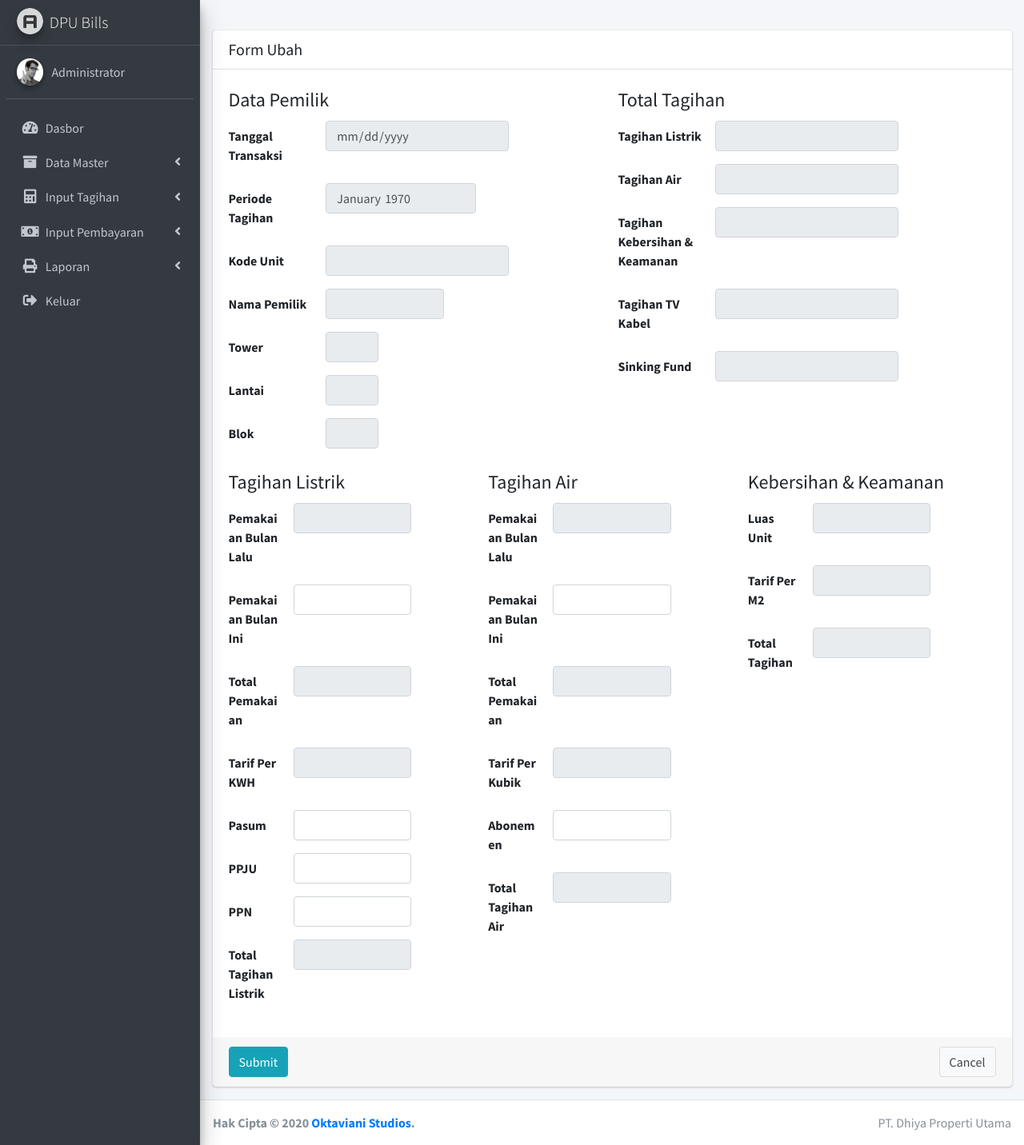
After one commit to aidityasadhakim/sales, a CodeIgniter app: the page made by application/views/transactions/residence_update.php in a window 1280 px wide. The commit adds this page. Shown: the whole page at 80% size. Run offline with CodeIgniter, Linux system fonts and the light colour scheme; data that the repository does not hold is empty; some libraries are stand-ins or nearby versions.

```diff
--- a/application/views/mansions/update.php
+++ b/application/views/mansions/update.php
@@ -16,12 +16,12 @@
           <div class="col-lg-12">
             <div class="card">
               <div class="card-header">
-                <h5 class="m-0">Form Ubah Apartemen</h5>
+                <h5 class="m-0">Form Ubah Mansion</h5>
               </div>
               <form class="form-horizontal" method="post">
                 <div class="card-body">
                   <div class="form-group row">
-                    <label for="code" class="col-sm-2 col-form-label">Kode Apartemen</label>
+                    <label for="code" class="col-sm-2 col-form-label">Kode Mansion</label>
                     <div class="col-sm-3">
                       <input type="text" name="code" class="form-control" id="code" value="<?php echo $row['code'] ?>" required>
                     </div>
--- /dev/null
+++ b/application/views/transactions/residence_update.php
@@ -0,0 +1,231 @@
+<?php $this->load->view('layouts/header'); ?>
+  <div class="content-wrapper">
+    <div class="content-header">
+      <div class="container-fluid">
+        <div class="row mb-2">
+          <div class="col-sm-6">
+            <h1 class="m-0 text-dark"><?php echo $title; ?></h1>
+          </div>
+        </div>
+      </div>
+    </div>
+
+    <div class="content">
+      <div class="container-fluid">
+        <div class="row">
+          <div class="col-lg-12">
+            <div class="card">
+              <div class="card-header">
+                <h5 class="m-0">Form Ubah <?php echo getLabelUnitType($type) ?></h5>
+              </div>
+              <form class="form-horizontal" method="post" id="form-transaction">
+                <div class="card-body">
+                  <div class="row">
+                    <div class="col">
+                      <legend>Data Pemilik</legend>
+                      <div class="form-group row">
+                        <label for="transaction_date" class="col-sm-3 col-form-label">Tanggal Transaksi</label>
+                        <div class="col-sm-6">
+                          <input type="date" name="transaction_date" class="form-control" id="transaction_date" value="<?php echo $row['transaction_date'] ?>" required readonly>
+                        </div>
+                      </div>
+                      <div class="form-group row">
+                        <label for="period" class="col-sm-3 col-form-label">Periode Tagihan</label>
+                        <div class="col-sm-5">
+                          <input type="month" name="period" class="form-control" id="period" value="<?php echo date('Y-m', strtotime($row['period'])) ?>" required readonly>
+                        </div>
+                      </div>
+                      <div class="form-group row">
+                        <label for="unit_id" class="col-sm-3 col-form-label">Kode Unit</label>
+                        <div class="col-sm-6">
+                          <input type="text" name="unit_id" class="form-control" id="owner_name" value="<?php echo $unit['code'] ?>" readonly required>
+                        </div>
+                      </div>
+                      <div class="form-group row">
+                        <label for="owner_name" class="col-sm-3 col-form-label">Nama Pemilik</label>
+                        <div class="col-sm-4">
+                          <input type="text" name="owner_name" class="form-control" id="owner_name" value="<?php echo $unit['owner'] ?>" readonly>
+                        </div>
+                      </div>
+                      <div class="form-group row">
+                        <label for="tower" class="col-sm-3 col-form-label">Tower</label>
+                        <div class="col-sm-2">
+                          <input type="text" name="tower" class="form-control" id="tower" value="<?php echo $unit['tower'] ?>" readonly>
+                        </div>
+                      </div>
+                      <div class="form-group row">
+                        <label for="floor" class="col-sm-3 col-form-label">Lantai</label>
+                        <div class="col-sm-2">
+                          <input type="text" name="floor" class="form-control" id="floor" value="<?php echo $unit['floor'] ?>" readonly>
+                        </div>
+                      </div>
+                      <div class="form-group row">
+                        <label for="blok" class="col-sm-3 col-form-label">Blok</label>
+                        <div class="col-sm-2">
+                          <input type="text" name="blok" class="form-control" id="blok" value="<?php echo $unit['blok'] ?>" readonly>
+                        </div>
+                      </div>
+                    </div>
+                    <div class="col">
+                      <legend>Total Tagihan</legend>
+                      <div class="form-group row">
+                        <label for="el_total_price" class="col-sm-3 col-form-label">Tagihan Listrik</label>
+                        <div class="col-sm-6">
+                          <input type="text" name="el_total_price" class="form-control el_total_price" id="el_total_price" value="<?php echo $row['el_total_price'] ?>" readonly>
+                        </div>
+                      </div>
+                      <div class="form-group row">
+                        <label for="water_total_price" class="col-sm-3 col-form-label">Tagihan Air</label>
+                        <div class="col-sm-6">
+                          <input type="text" name="water_total_price" class="form-control water_total_price" id="water_total_price" value="<?php echo $row['water_total_price'] ?>" readonly>
+                        </div>
+                      </div>
+                      <div class="form-group row">
+                        <label for="cs_total_price" class="col-sm-3 col-form-label">Tagihan Kebersihan &amp; Keamanan</label>
+                        <div class="col-sm-6">
+                          <input type="text" name="cs_total_price" class="form-control cs_total_price" id="cs_total_price" value="<?php echo $row['cs_total_price'] ?>" readonly>
+                        </div>
+                      </div>
+                      <div class="form-group row">
+                        <label for="cabletv_total_price" class="col-sm-3 col-form-label">Tagihan TV Kabel</label>
+                        <div class="col-sm-6">
+                          <input type="text" name="cabletv_total_price" class="form-control cabletv_total_price" id="cabletv_total_price" value="<?php echo $row['cabletv_total_price'] ?>" readonly>
+                        </div>
+                      </div>
+                      <div class="form-group row">
+                        <label for="sf_total_price" class="col-sm-3 col-form-label">Sinking Fund</label>
+                        <div class="col-sm-6">
+                          <input type="text" name="sf_total_price" class="form-control sf_total_price" id="sf_total_price" value="<?php echo $row['sf_total_price'] ?>" readonly>
+                        </div>
+                      </div>
+                    </div>
+                  </div>
+                  <legend></legend>
+                  <div class="row">
+                    <div class="col">
+                      <legend>Tagihan Listrik</legend>
+                      <div class="form-group row">
+                        <label for="el_last_used" class="col-sm-3 col-form-label">Pemakaian Bulan Lalu</label>
+                        <div class="col-sm-6">
+                          <input type="text" name="el_last_used" class="form-control" id="el_last_used" value="<?php echo $row['el_last_used'] ?>" readonly>
+                        </div>
+                      </div>
+                      <div class="form-group row">
+                        <label for="el_used" class="col-sm-3 col-form-label">Pemakaian Bulan Ini</label>
+                        <div class="col-sm-6">
+                          <input type="text" name="el_used" class="form-control" id="el_used" value="<?php echo $row['el_used'] ?>" onblur="validateElPrice()" required>
+                        </div>
+                      </div>
+                      <div class="form-group row">
+                        <label for="el_total_used" class="col-sm-3 col-form-label">Total Pemakaian</label>
+                        <div class="col-sm-6">
+                          <input type="text" name="el_total_used" class="form-control" id="el_total_used" value="<?php echo $row['el_total_used'] ?>" readonly>
+                        </div>
+                      </div>
+                      <div class="form-group row">
+                        <label for="el_rate" class="col-sm-3 col-form-label">Tarif Per KWH</label>
+                        <div class="col-sm-6">
+                          <input type="text" name="el_rate" class="form-control" id="el_rate" value="<?php echo $row['el_rate'] ?>" readonly>
+                        </div>
+                      </div>
+                      <div class="form-group row">
+                        <label for="pasum" class="col-sm-3 col-form-label">Pasum</label>
+                        <div class="col-sm-6">
+                          <input type="text" name="pasum" class="form-control" id="pasum" value="<?php echo $row['pasum'] ?>" onblur="validateElPrice()" required>
+                        </div>
+                      </div>
+                      <div class="form-group row">
+                        <label for="ppju" class="col-sm-3 col-form-label">PPJU</label>
+                        <div class="col-sm-6">
+                          <input type="text" name="ppju" class="form-control" id="ppju" value="<?php echo $row['ppju'] ?>" onblur="validateElPrice()" required>
+                        </div>
+                      </div>
+                      <div class="form-group row">
+                        <label for="ppn" class="col-sm-3 col-form-label">PPN</label>
+                        <div class="col-sm-6">
+                          <input type="text" name="ppn" class="form-control" id="ppn" value="<?php echo $row['ppn'] ?>" onblur="validateElPrice()" required>
+                        </div>
+                      </div>
+                      <div class="form-group row">
+                        <label for="el_subtotal_price" class="col-sm-3 col-form-label">Total Tagihan Listrik</label>
+                        <div class="col-sm-6">
+                          <input type="text" name="el_subtotal_price" class="form-control el_total_price" id="el_subtotal_price" value="<?php echo $row['el_total_price'] ?>" readonly>
+                        </div>
+                      </div>
+                    </div>
+                    <div class="col">
+                      <legend>Tagihan Air</legend>
+                      <div class="form-group row">
+                        <label for="water_last_used" class="col-sm-3 col-form-label">Pemakaian Bulan Lalu</label>
+                        <div class="col-sm-6">
+                          <input type="text" name="water_last_used" class="form-control" id="water_last_used" value="<?php echo $row['water_last_used'] ?>" readonly>
+                        </div>
+                      </div>
+                      <div class="form-group row">
+                        <label for="water_used" class="col-sm-3 col-form-label">Pemakaian Bulan Ini</label>
+                        <div class="col-sm-6">
+                          <input type="text" name="water_used" class="form-control" id="water_used" value="<?php echo $row['water_used'] ?>" onblur="validateWaterPrice()" required>
+                        </div>
+                      </div>
+                      <div class="form-group row">
+                        <label for="water_total_used" class="col-sm-3 col-form-label">Total Pemakaian</label>
+                        <div class="col-sm-6">
+                          <input type="text" name="water_total_used" class="form-control" id="water_total_used" value="<?php echo $row['water_total_used'] ?>" readonly>
+                        </div>
+                      </div>
+                      <div class="form-group row">
+                        <label for="water_rate" class="col-sm-3 col-form-label">Tarif Per Kubik</label>
+                        <div class="col-sm-6">
+                          <input type="text" name="water_rate" class="form-control" id="water_rate" value="<?php echo $row['water_rate'] ?>" readonly>
+                        </div>
+                      </div>
+                      <div class="form-group row">
+                        <label for="abonemen" class="col-sm-3 col-form-label">Abonemen</label>
+                        <div class="col-sm-6">
+                          <input type="text" name="abonemen" class="form-control" id="abonemen" value="<?php echo $row['abonemen'] ?>" onblur="validateWaterPrice()" required>
+                        </div>
+                      </div>
+                      <div class="form-group row">
+                        <label for="water_subtotal_price" class="col-sm-3 col-form-label">Total Tagihan Air</label>
+                        <div class="col-sm-6">
+                          <input type="text" name="water_subtotal_price" class="form-control water_total_price" id="water_subtotal_price" value="<?php echo $row['water_total_price'] ?>" readonly>
+                        </div>
+                      </div>
+                    </div>
+                    <div class="col">
+                      <legend>Kebersihan &amp; Keamanan</legend>
+                      <div class="form-group row">
+                        <label for="cs_area" class="col-sm-3 col-form-label">Luas Unit</label>
+                        <div class="col-sm-6">
+                          <input type="text" name="cs_area" class="form-control" id="cs_area" value="<?php echo $row['cs_area'] ?>" readonly>
+                        </div>
+                      </div>
+                      <div class="form-group row">
+                        <label for="cs_rate" class="col-sm-3 col-form-label">Tarif Per M2</label>
+                        <div class="col-sm-6">
+                          <input type="text" name="cs_rate" class="form-control" id="cs_rate" value="<?php echo $row['cs_rate'] ?>" readonly>
+                        </div>
+                      </div>
+                      <div class="form-group row">
+                        <label for="cs_subtotal_price" class="col-sm-3 col-form-label">Total Tagihan</label>
+                        <div class="col-sm-6">
+                          <input type="text" name="cs_subtotal_price" class="form-control cs_total_price" id="cs_subtotal_price" value="<?php echo $row['cs_total_price'] ?>" readonly>
+                        </div>
+                      </div>
+                    </div>
+                  </div>
+                </div>
+                <!-- /.card-body -->
+                <div class="card-footer">
+                  <button type="submit" class="btn btn-info" name="edit" value="edit" id="btn-submit-trans">Submit</button>
+                  <a href="<?php echo base_url('transaction/index/'.$type) ?>" class="btn btn-default float-right">Cancel</a>
+                </div>
+                <!-- /.card-footer -->
+              </form>
+            </div>
+          </div>
+        </div>
+      </div>
+    </div>
+  </div>
+<?php $this->load->view('layouts/footer'); ?>
```
Also changed, not shown: application/controllers/Transaction.php (+11 -4 lines), application/views/transactions/mansion_insert.php (renamed from application/views/transactions/insert.php, +0 -95 lines), application/views/transactions/mansion_update.php (added, +168 -0 lines), application/views/transactions/mansion_view.php (added, +84 -0 lines), application/views/transactions/residence_insert.php (renamed from application/views/transactions/update.php, +37 -58 lines), application/views/transactions/residence_view.php (renamed from application/views/transactions/view.php, +0 -9 lines).
